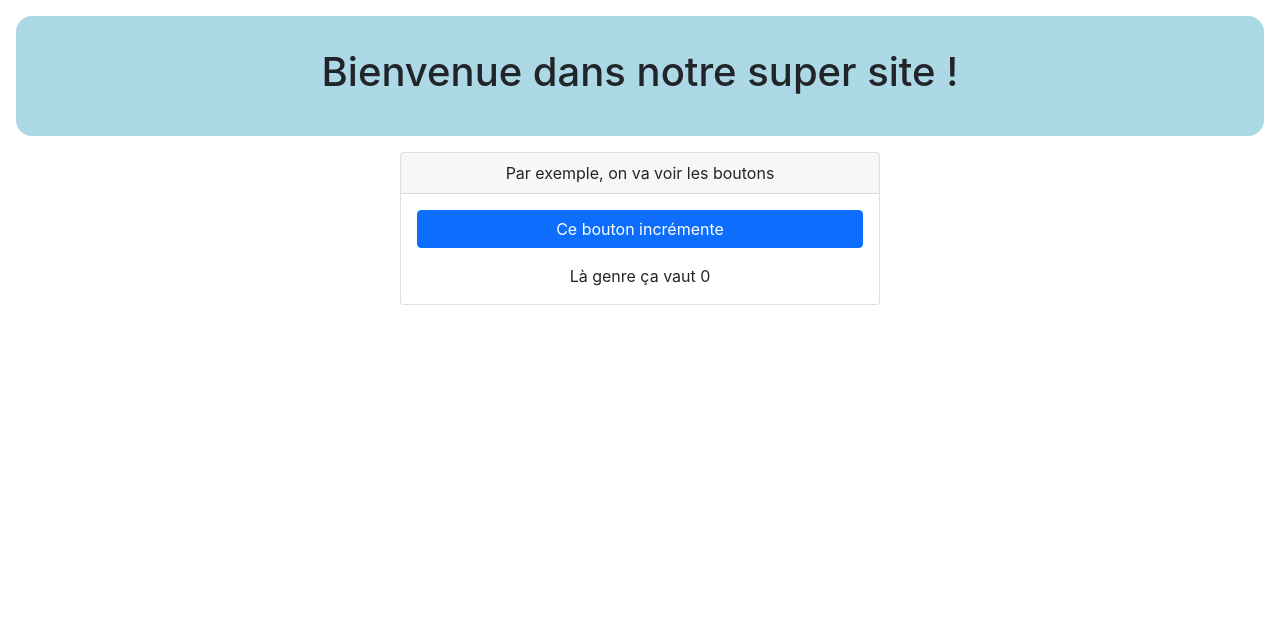
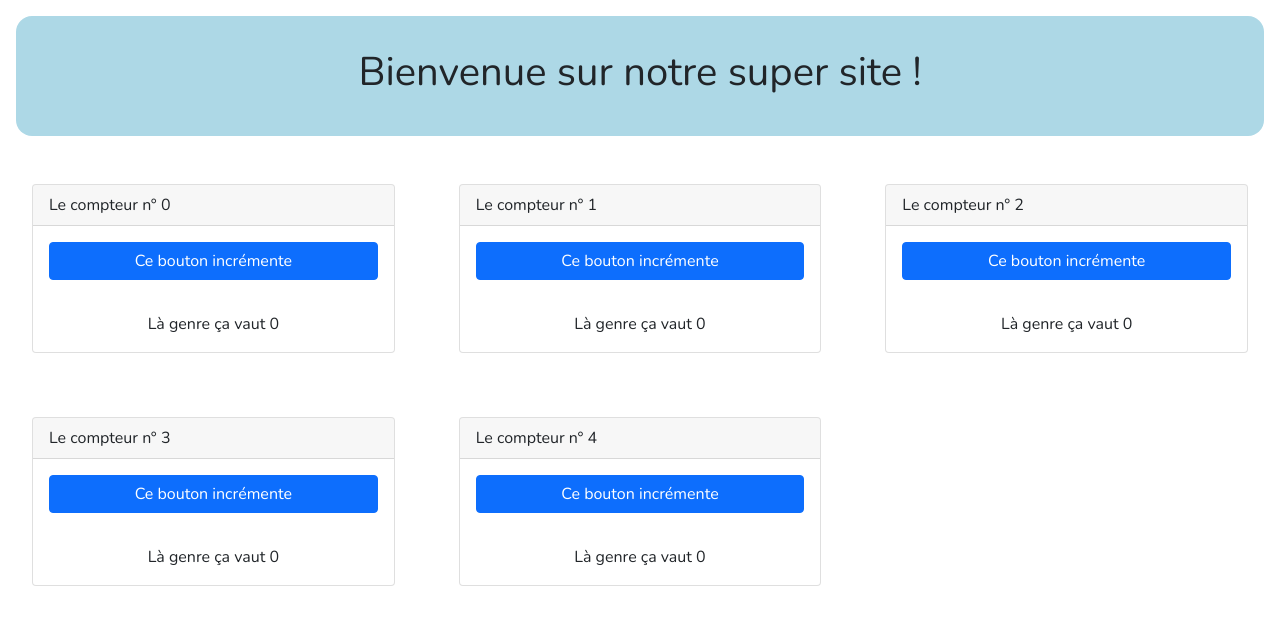
Before and after one commit to DarkPitoune/formation-react, a React (Create React App) app: page / in a window 1280 px wide. Shown: the top 624 px of the page. Built offline with nearby package versions, Linux system fonts and the light colour scheme.

Commit message:
more compllx

```diff
--- a/public/index.html
+++ b/public/index.html
@@ -5,13 +5,14 @@
     <link rel="icon" href="%PUBLIC_URL%/favicon.ico" />
     <meta name="viewport" content="width=device-width, initial-scale=1" />
     <meta name="theme-color" content="#123456" />
+    <link rel="stylesheet" href="https://fonts.googleapis.com/css?family=Nunito">
     <meta
       name="description"
       content="C'est mon site wesh"
     />
     <link href="https://cdn.jsdelivr.net/npm/bootstrap@5.1.2/dist/css/bootstrap.min.css" rel="stylesheet" integrity="sha384-uWxY/CJNBR+1zjPWmfnSnVxwRheevXITnMqoEIeG1LJrdI0GlVs/9cVSyPYXdcSF" crossorigin="anonymous">
     <link rel="apple-touch-icon" href="%PUBLIC_URL%/logo192.png" />
-    <title>React App</title>
+    <title>Formation React</title>
   </head>
   <body>
     <noscript>You need to enable JavaScript to run this app.</noscript>
--- a/src/App.js
+++ b/src/App.js
@@ -1,13 +1,26 @@
 import './App.css';
-import { Counter } from './Counter.js';
+import { Counter } from './Counter';
+import { default as Grid } from './Grid.js';
 
 const App = () => {
+  const compteurs = []
+  for (let pas = 0; pas < 5; pas++) {
+    compteurs.push(<Counter title={"Le compteur n° "+String(pas)}/>)
+  }
   return (
-    <div className="App">
-        <div style={{background:'lightblue', borderRadius:'1em', padding: "2em", margin: "1em"}}>
-          <h1>Bienvenue dans notre super site !</h1>
-        </div>
-        <Counter/>
+    <div>
+      <div className="App">
+          <div style={{
+              background:   'lightblue',
+              borderRadius: '1em',
+              padding:      '2em',
+              margin:       '1em'}}>
+            <h1>Bienvenue sur notre super site !</h1>
+          </div>
+      </div>
+      <Grid>
+        {compteurs}
+      </Grid>
     </div>
   );
 }
--- a/src/Counter.js
+++ b/src/Counter.js
@@ -1,13 +1,12 @@
 import { useState } from "react";
 
-const Counter = () => {
+const Counter = (props) => {
     const [count, setCount] = useState(0);
-    console.log({count});
-    document.title = "La page n°"+toString({count});
+    console.log(props);
     return (
-        <div class="card" style={{width:"30em", margin: '0 auto'}}>
+        <div class="card" style={{width:"auto", margin: '2em'}}>
             <div class="card-header">
-                Par exemple, on va voir les boutons
+                {props.title}
             </div>
             <button
                 type="button"
@@ -17,7 +16,7 @@ const Counter = () => {
             >
                 Ce bouton incrémente
             </button>
-            <p style={{marginBottom: "1em"}}>Là genre ça vaut {count}</p>
+            <p style={{margin: "1em auto"}}>Là genre ça vaut {count}</p>
         </div>
     )
 };
--- /dev/null
+++ b/src/Grid.js
@@ -0,0 +1,9 @@
+import './grid.css';
+
+const Grid = (props) => (
+    <div class="grid">
+        {props.children}
+    </div>
+)
+
+export default Grid
--- /dev/null
+++ b/src/grid.css
@@ -0,0 +1,4 @@
+.grid {
+    display: grid;
+   grid-template-columns: repeat(3, 1fr);
+ }
--- a/src/index.css
+++ b/src/index.css
@@ -1,6 +1,6 @@
 body {
   margin: 0;
-  font-family: -apple-system, BlinkMacSystemFont, 'Segoe UI', 'Roboto', 'Oxygen',
+  font-family: 'Nunito', -apple-system, BlinkMacSystemFont, 'Segoe UI', 'Roboto', 'Oxygen',
     'Ubuntu', 'Cantarell', 'Fira Sans', 'Droid Sans', 'Helvetica Neue',
     sans-serif;
   -webkit-font-smoothing: antialiased;
--- a/src/index.js
+++ b/src/index.js
@@ -2,7 +2,6 @@ import React from 'react';
 import ReactDOM from 'react-dom';
 import './index.css';
 import App from './App';
-import reportWebVitals from './reportWebVitals';
 
 ReactDOM.render(
   <React.StrictMode>
@@ -10,8 +9,3 @@ ReactDOM.render(
   </React.StrictMode>,
   document.getElementById('root')
 );
-
-// If you want to start measuring performance in your app, pass a function
-// to log results (for example: reportWebVitals(console.log))
-// or send to an analytics endpoint. Learn more: https://bit.ly/CRA-vitals
-reportWebVitals();
--- a/src/reportWebVitals.js
+++ /dev/null
@@ -1,13 +0,0 @@
-const reportWebVitals = onPerfEntry => {
-  if (onPerfEntry && onPerfEntry instanceof Function) {
-    import('web-vitals').then(({ getCLS, getFID, getFCP, getLCP, getTTFB }) => {
-      getCLS(onPerfEntry);
-      getFID(onPerfEntry);
-      getFCP(onPerfEntry);
-      getLCP(onPerfEntry);
-      getTTFB(onPerfEntry);
-    });
-  }
-};
-
-export default reportWebVitals;
```
Also changed, not shown: src/setupTests.js (deleted, +0 -5 lines), public/meme.jpg (added), public/robots.txt (deleted).
